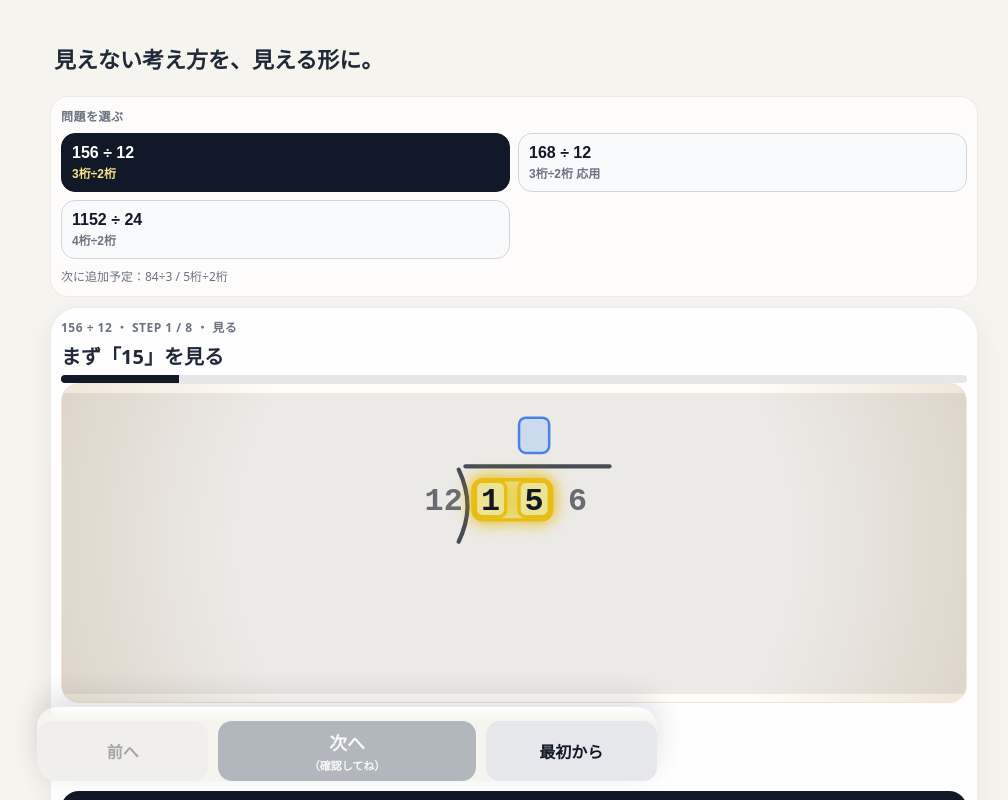
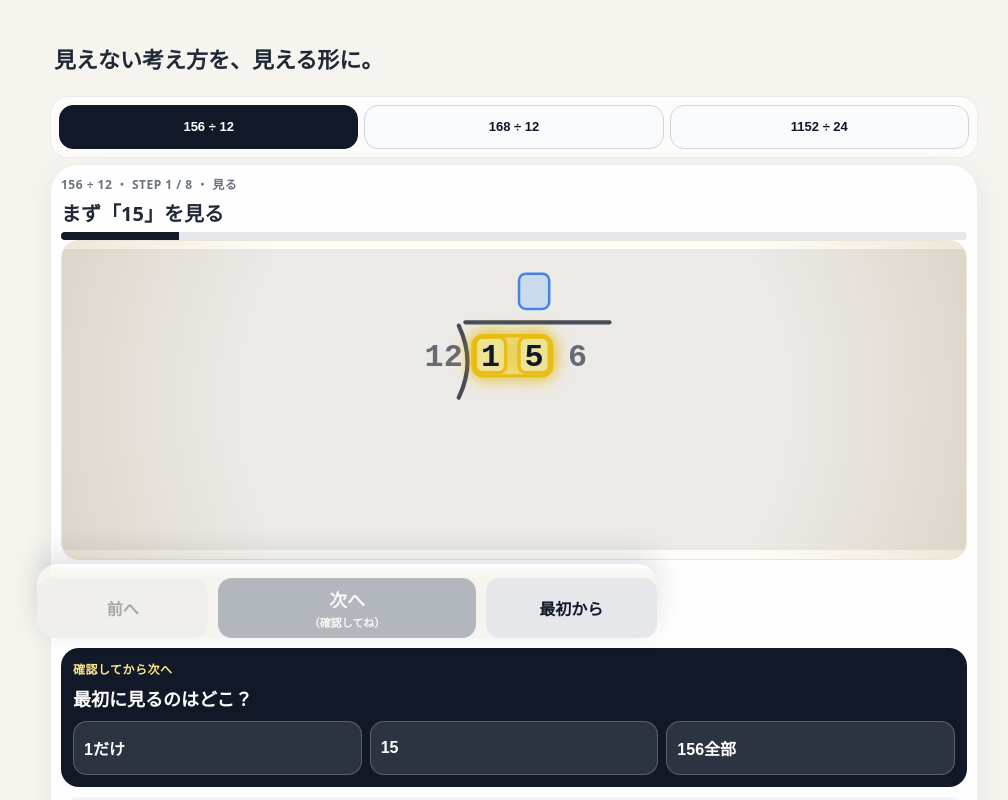
Before and after one commit to nemoto-works/math-decoder, a React (Vite) app: page / in a window 1280 px wide. Shown: the top 800 px of the page, without its empty margins (126-1134 px from the left). Built offline with nearby package versions, Linux system fonts and the light colour scheme.

Commit message:
Compact problem selector in four digit mode

```diff
--- a/src/problem-selector.css
+++ b/src/problem-selector.css
@@ -46,3 +46,34 @@
   font-size: 12px;
   color: #6b7280;
 }
+
+/* 4桁モードでは、問題選択をチップ風に圧縮してファーストビューを確保する */
+.four-digit-active .problem-selector {
+  padding: 8px;
+  margin-bottom: 6px;
+}
+
+.four-digit-active .problem-selector > .step-label,
+.four-digit-active .coming-soon {
+  display: none;
+}
+
+.four-digit-active .problem-options {
+  grid-template-columns: repeat(3, 1fr);
+  gap: 6px;
+}
+
+.four-digit-active .problem-option {
+  min-height: 44px;
+  padding: 8px 6px;
+  text-align: center;
+  align-content: center;
+}
+
+.four-digit-active .problem-option strong {
+  font-size: 13px;
+}
+
+.four-digit-active .problem-option span {
+  display: none;
+}
```
